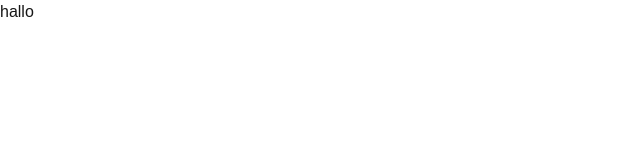
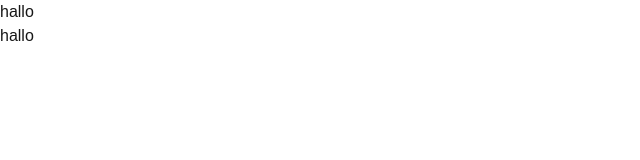
Before and after one commit to afkenDev/klaka, a Next.js app in the folder klassenkasse-fe/: page / in a window 1280 px wide. Shown: the top 160 px of the page, without its empty margins (0-640 px from the left). Built offline with nearby package versions, Linux system fonts and the light colour scheme.

Commit message:
navbar in bearbeitung

```diff
--- a/klassenkasse-fe/src/app/components/Navbar.js
+++ b/klassenkasse-fe/src/app/components/Navbar.js
@@ -0,0 +1,9 @@
+
+export default function Navbar() {
+
+    return (
+        <div>
+            hallo
+        </div>
+    );
+}
--- a/klassenkasse-fe/src/app/page.js
+++ b/klassenkasse-fe/src/app/page.js
@@ -1,9 +1,18 @@
-
+import Navbar from './components/Navbar'
 
 export default function Home() {
   return (
     <div>
-      hallo
+      <header>
+        <Navbar />
+      </header>
+      <main>
+        hallo
+      </main>
+      <footer>
+
+      </footer>
+
     </div>
   );
 }
--- /dev/null
+++ b/klassenkasse-fe/src/app/styles/global.css
@@ -0,0 +1,8 @@
+:root {
+    --navbar-color: #F8F9FA;
+    --footer-color: #3EA1A3;
+    --button-color: #222222;
+    --orange-color: #FF9800;
+    --blue-color: #009EE0;
+    --font-color: #000000;
+}
```
Also changed, not shown: klassenkasse-fe/package.json (line endings or trailing spaces).
